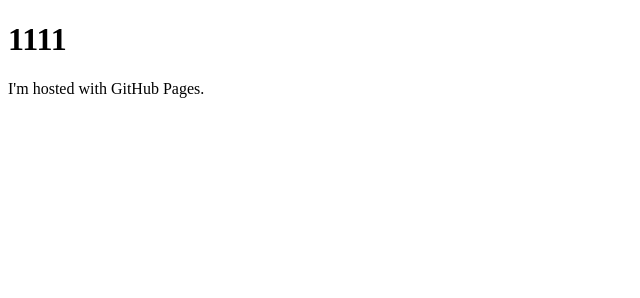
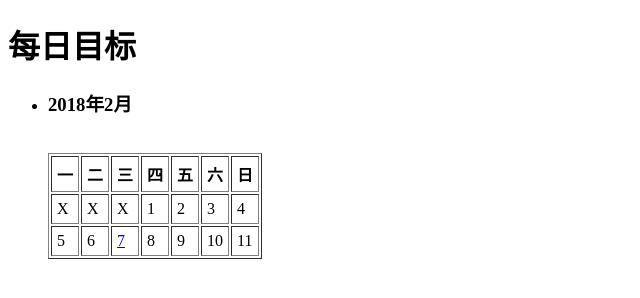
Before and after one commit to ztg591379771/ztg591379771.github.io, a plain HTML site: page index.html in a window 1280 px wide. Shown: the whole page, without its empty margins (0-640 px from the left). Drawn offline with Linux system fonts and the light colour scheme.

Commit message:
2017年2月7日

```diff
--- a/index.html
+++ b/index.html
@@ -5,7 +5,40 @@
 	<title>主页</title>
 </head>
 <body>
-	<h1>1111</h1>
-	<p>I'm hosted with GitHub Pages.</p>
+	<h1>每日目标</h1>
+	<ul>
+		<li><h3>2018年2月</h3> <br>
+
+			<table border="1" cellpadding="5">
+			<tr>
+				<th> 一  </th>
+				<th> 二  </th>
+				<th> 三  </th>
+				<th> 四  </th>
+				<th> 五  </th>
+				<th> 六  </th>
+				<th> 日  </th>
+			</tr>
+			<tr>
+				<td>X</td>
+				<td>X</td>
+				<td>X</td>
+				<td>1</td>
+				<td>2</td>
+				<td>3</td>
+				<td>4</td>
+			</tr>
+			<tr>
+				<td>5</td>
+				<td>6</td>
+				<td><a href="2018/February/7.html">7</a></td>
+				<td>8</td>
+				<td>9</td>
+				<td>10</td>
+				<td>11</td>
+			</tr>
+			</table>
+		</li>
+	</ul>
 </body>
 </html>
```
Also changed, not shown: 2018/February/7.html (added, +31 -0 lines).
